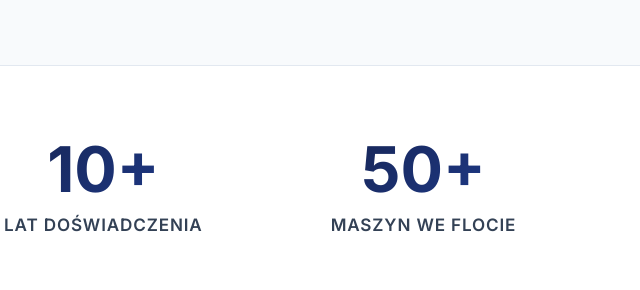
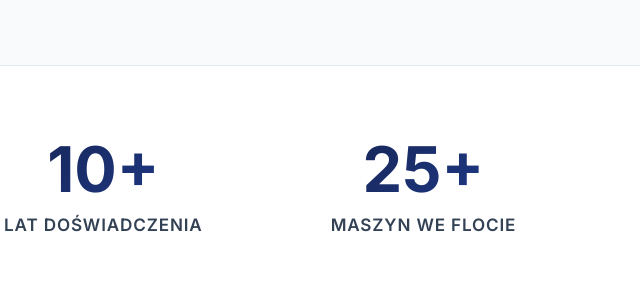
Before and after one commit to xefii1337/CS-Technika, a website built with Vite: page public_html/index.html in a window 1280 px wide. Shown: the part 860-1150 px from the top of the page, 208-848 px from the left. Built offline with nearby package versions, Linux system fonts and the light colour scheme.

Commit message:
Update fleet stat to 25+ machines

```diff
--- a/public_html/index.html
+++ b/public_html/index.html
@@ -102,10 +102,10 @@
           <strong class="stat-number">10+</strong>
           <span class="stat-label">Lat Doświadczenia</span>
         </div>
-        <div class="stat-item">
-          <strong class="stat-number">50+</strong>
-          <span class="stat-label">Maszyn we Flocie</span>
-        </div>
+          <div class="stat-item">
+            <span class="stat-number">25+</span>
+            <span class="stat-label">Maszyn we Flocie</span>
+          </div>
         <div class="stat-item">
           <strong class="stat-number">24/7</strong>
           <span class="stat-label">Wsparcie Serwisowe</span>
```
